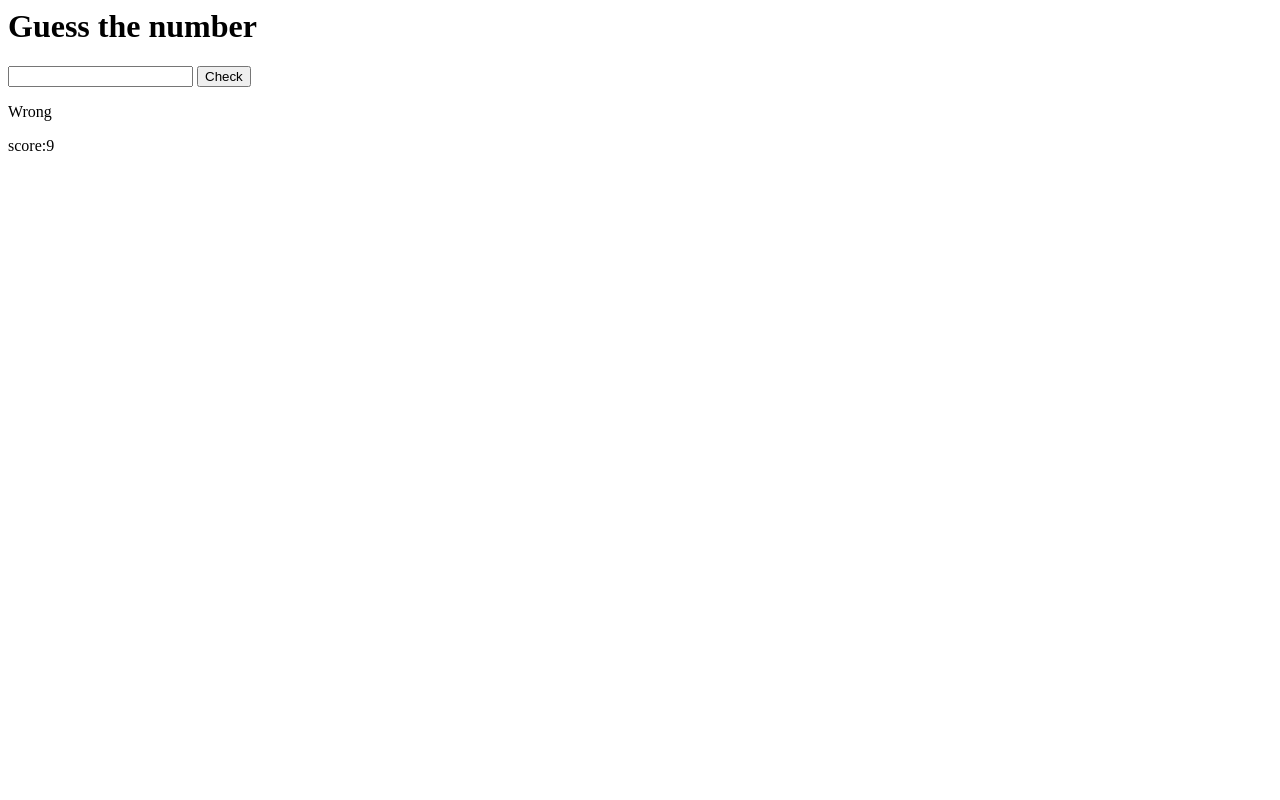
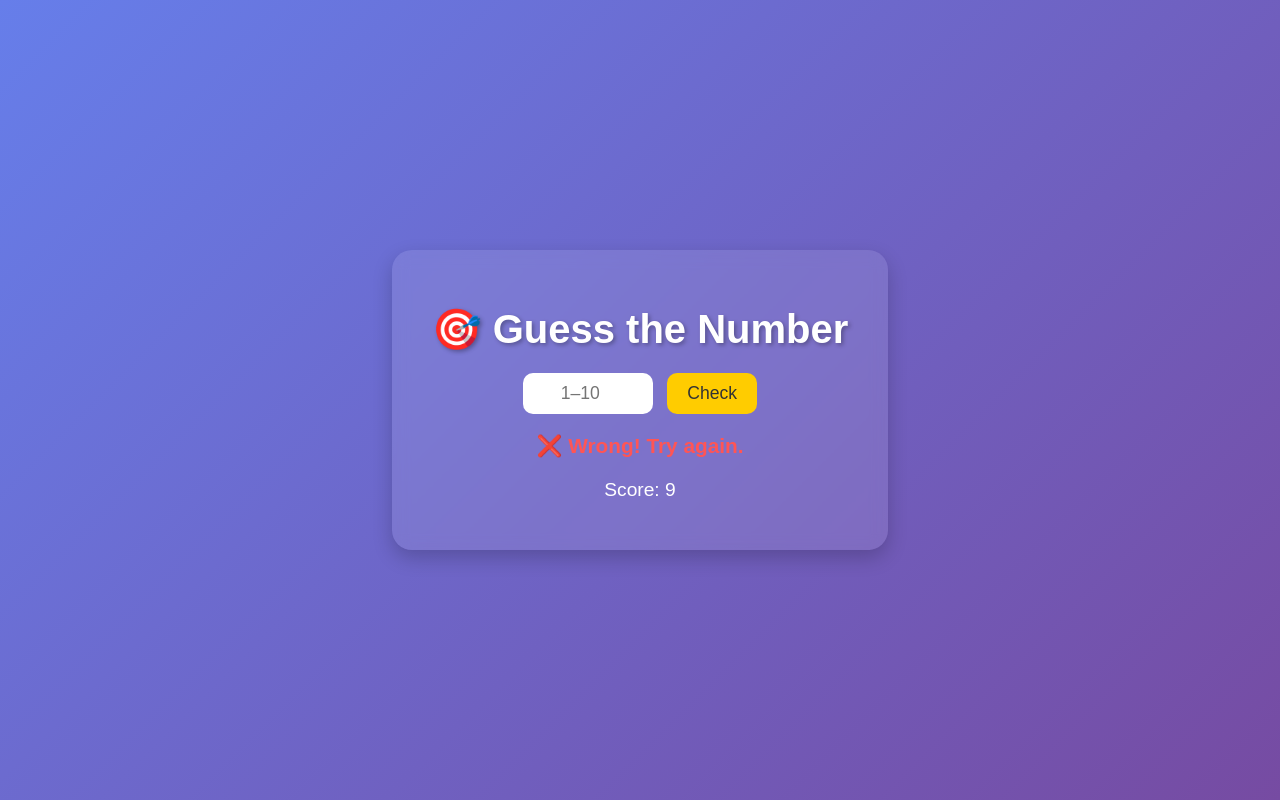
Before and after one commit to 711523bad045/Guess-the-number, a plain HTML site: page index.html in a window 1280 px wide. Both pictures are taken after a click on the button "Check". Drawn offline with Linux system fonts and the light colour scheme.

Commit message:
Refactor 'Guess the Number' game UI and logic
Updated the HTML structure and styling for the 'Guess the Number' game, enhancing user experience with improved layout and feedback.

```diff
--- a/index.html
+++ b/index.html
@@ -1,28 +1,120 @@
- <h1>Guess the number</h1>
- <input id="guessnumber">
+<!DOCTYPE html>
+<html lang="en">
+<head>
+  <meta charset="UTF-8">
+  <meta name="viewport" content="width=device-width, initial-scale=1.0">
+  <title>Guess the Number</title>
+  <style>
+    body {
+      background: linear-gradient(135deg, #667eea, #764ba2);
+      font-family: 'Poppins', sans-serif;
+      display: flex;
+      flex-direction: column;
+      align-items: center;
+      justify-content: center;
+      height: 100vh;
+      color: white;
+      margin: 0;
+    }
+
+    h1 {
+      font-size: 2.5em;
+      margin-bottom: 20px;
+      text-shadow: 2px 2px 4px rgba(0,0,0,0.3);
+    }
+
+    #game-container {
+      background: rgba(255, 255, 255, 0.1);
+      padding: 30px 40px;
+      border-radius: 20px;
+      box-shadow: 0 8px 20px rgba(0,0,0,0.2);
+      text-align: center;
+      backdrop-filter: blur(8px);
+    }
+
+    input {
+      padding: 10px 15px;
+      font-size: 1.1em;
+      border: none;
+      border-radius: 10px;
+      outline: none;
+      width: 100px;
+      text-align: center;
+    }
+
+    button {
+      padding: 10px 20px;
+      font-size: 1.1em;
+      margin-left: 10px;
+      border: none;
+      border-radius: 10px;
+      background: #ffcc00;
+      color: #333;
+      cursor: pointer;
+      transition: 0.3s;
+    }
+
+    button:hover {
+      background: #ffdb4d;
+      transform: scale(1.05);
+    }
+
+    #result {
+      font-size: 1.3em;
+      margin-top: 20px;
+    }
+
+    #score {
+      font-size: 1.2em;
+      margin-top: 10px;
+    }
+
+    .right {
+      color: #00ff88;
+      font-weight: bold;
+    }
+
+    .wrong {
+      color: #ff5555;
+      font-weight: bold;
+    }
+  </style>
+</head>
+<body>
+  <div id="game-container">
+    <h1>🎯 Guess the Number</h1>
+    <input id="guessnumber" type="number" min="1" max="10" placeholder="1–10">
     <button onclick="check()">Check</button>
- <p id ="result">you are Wrong/Right</p>
- <p id="score">Score:10</p>
+    <p id="result">Make your guess!</p>
+    <p id="score">Score: 10</p>
+  </div>
+
   <script>
-   var guessnumber=document.getElementById("guessnumber")
-   var result=document.getElementById("result")
-   var Score=document.getElementById("score")
-   var randomnumber=Math.floor(Math.random()*10)+1
-   var totalscore=10
-   function check()
-   {
-     var enterednumber= guessnumber.value
-     if(randomnumber==enterednumber)
-     {
-      console.log("Right")
-      result.textContent="Right"
-      alert("YOU WON....")
+    var guessnumber = document.getElementById("guessnumber");
+    var result = document.getElementById("result");
+    var score = document.getElementById("score");
+    var randomnumber = Math.floor(Math.random() * 10) + 1;
+    var totalscore = 10;
+
+    function check() {
+      var enterednumber = Number(guessnumber.value);
+
+      if (enterednumber === randomnumber) {
+        result.textContent = "🎉 You guessed it right!";
+        result.className = "right";
+        alert("YOU WON! 🎊 The number was " + randomnumber);
+      } else {
+        totalscore--;
+        score.textContent = "Score: " + totalscore;
+        result.textContent = "❌ Wrong! Try again.";
+        result.className = "wrong";
       }
-     else
-     {
-      totalscore=totalscore-1
-      score.textContent="score:"+totalscore
-      result.textContent="Wrong"
+
+      if (totalscore <= 0) {
+        alert("Game Over! The number was " + randomnumber);
+        location.reload();
       }
     }
   </script>
+</body>
+</html>
```
Lines whose indentation alone changed are shown as unchanged.
